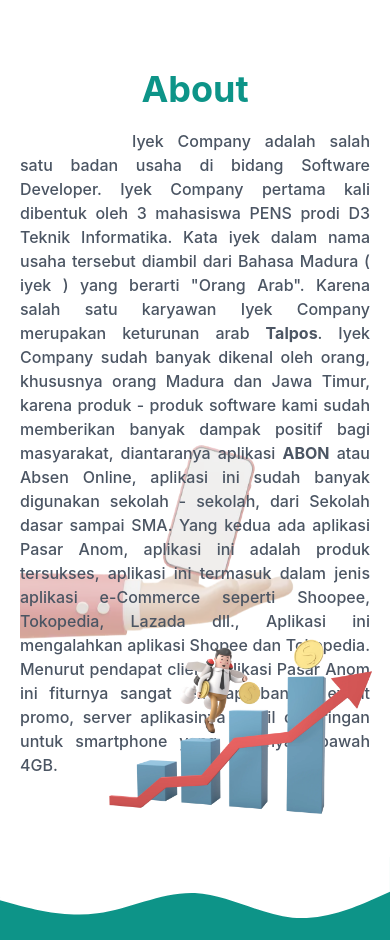
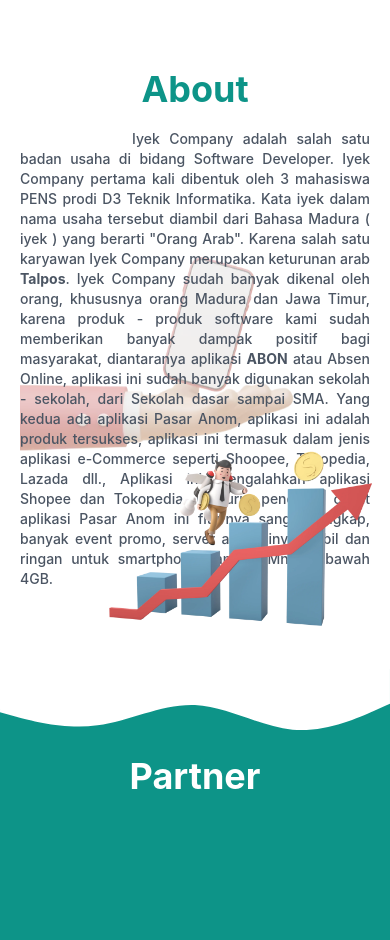
Before and after one commit to muhammadalief19/final-project, a React (Create React App) app: page / in a window 390 px wide. Shown: the part 820-1760 px from the top of the page. Built offline with nearby package versions, Linux system fonts and the light colour scheme.

Commit message:
mengatur font-size section about  agar lebih responsive

```diff
--- a/src/pages/About.jsx
+++ b/src/pages/About.jsx
@@ -1,20 +1,43 @@
-import React from 'react';
-import asset1 from '../assets/asset-2.webp';
-import asset2 from '../assets/asset-3.webp';
+import React from "react";
+import asset1 from "../assets/asset-2.webp";
+import asset2 from "../assets/asset-3.webp";
 function About() {
   return (
     <>
       <div className="w-full relative px-5 lg:px-7 py-20 lg:py-24" id="about">
-        <p className="text-4xl text-teal-600 font-bold text-center mb-5">About</p>
-        <p className="w-full lg:w-3/4 text-justify mx-auto text-gray-600 text-base lg:text-lg indent-28 font-medium">
-          Iyek Company adalah salah satu badan usaha di bidang Software Developer. Iyek Company pertama kali dibentuk oleh 3 mahasiswa PENS prodi D3 Teknik Informatika. Kata iyek dalam nama usaha tersebut diambil dari Bahasa Madura ( iyek )
-          yang berarti "Orang Arab". Karena salah satu karyawan Iyek Company merupakan keturunan arab <strong>Talpos</strong>. Iyek Company sudah banyak dikenal oleh orang, khususnya orang Madura dan Jawa Timur, karena produk - produk
-          software kami sudah memberikan banyak dampak positif bagi masyarakat, diantaranya aplikasi <b>ABON</b> atau Absen Online, aplikasi ini sudah banyak digunakan sekolah - sekolah, dari Sekolah dasar sampai SMA. Yang kedua ada
-          aplikasi Pasar Anom, aplikasi ini adalah produk tersukses, aplikasi ini termasuk dalam jenis aplikasi e-Commerce seperti Shoopee, Tokopedia, Lazada dll., Aplikasi ini mengalahkan aplikasi Shopee dan Tokopedia. Menurut pendapat
-          client aplikasi Pasar Anom ini fiturnya sangat lengkap, banyak event promo, server aplikasinya stabil dan ringan untuk smartphone yang RAMnya dibawah 4GB.
+        <p className="text-4xl text-teal-600 font-bold text-center mb-5">
+          About
         </p>
-        <img src={asset1} alt="" className="absolute right-1 lg:right-14 bottom-20 lg:top-24 w-72 lg:w-[350px] hover:translate-x-48 lg:hover:translate-x-40 hover:-rotate-12 translate-y-14 transition-all duration-500  ease-in-out" />
-        <img src={asset2} alt="" className="absolute -z-10 bottom-48 lg:bottom-auto lg:top-0 opacity-30 lg:left-32 animate-pulse" id="mobile" />
+        <p className="w-full lg:w-3/4 text-justify mx-auto text-gray-600 text-sm md:text-base lg:text-lg indent-28 font-medium">
+          Iyek Company adalah salah satu badan usaha di bidang Software
+          Developer. Iyek Company pertama kali dibentuk oleh 3 mahasiswa PENS
+          prodi D3 Teknik Informatika. Kata iyek dalam nama usaha tersebut
+          diambil dari Bahasa Madura ( iyek ) yang berarti "Orang Arab". Karena
+          salah satu karyawan Iyek Company merupakan keturunan arab{" "}
+          <strong>Talpos</strong>. Iyek Company sudah banyak dikenal oleh orang,
+          khususnya orang Madura dan Jawa Timur, karena produk - produk software
+          kami sudah memberikan banyak dampak positif bagi masyarakat,
+          diantaranya aplikasi <b>ABON</b> atau Absen Online, aplikasi ini sudah
+          banyak digunakan sekolah - sekolah, dari Sekolah dasar sampai SMA.
+          Yang kedua ada aplikasi Pasar Anom, aplikasi ini adalah produk
+          tersukses, aplikasi ini termasuk dalam jenis aplikasi e-Commerce
+          seperti Shoopee, Tokopedia, Lazada dll., Aplikasi ini mengalahkan
+          aplikasi Shopee dan Tokopedia. Menurut pendapat client aplikasi Pasar
+          Anom ini fiturnya sangat lengkap, banyak event promo, server
+          aplikasinya stabil dan ringan untuk smartphone yang RAMnya dibawah
+          4GB.
+        </p>
+        <img
+          src={asset1}
+          alt=""
+          className="absolute right-1 lg:right-14 bottom-20 lg:top-24 w-72 lg:w-[350px] hover:translate-x-48 lg:hover:translate-x-40 hover:-rotate-12 translate-y-14 transition-all duration-500  ease-in-out"
+        />
+        <img
+          src={asset2}
+          alt=""
+          className="absolute -z-10 bottom-48 lg:bottom-auto lg:top-0 opacity-30 lg:left-32 animate-pulse"
+          id="mobile"
+        />
       </div>
     </>
   );
```
